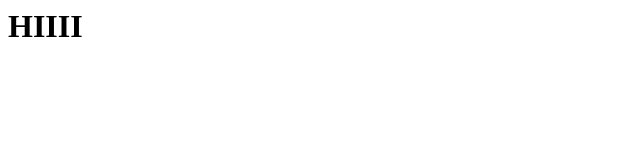
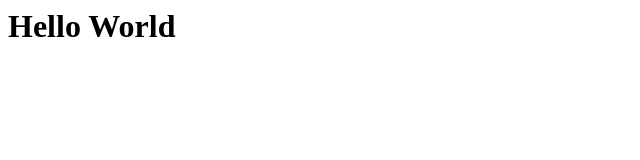
Before and after one commit to sumanmanna6111/sumanmanna6111.github.io, a plain HTML site: page index.html in a window 1280 px wide. Shown: the whole page, without its empty margins (0-640 px from the left). Drawn offline with Linux system fonts and the light colour scheme.

Commit message:
Update index.html

```diff
--- a/index.html
+++ b/index.html
@@ -1,3 +1,3 @@
 <html>
-  <h1> HIIII</h1>
+  <h1> Hello World</h1>
 </html>
```
